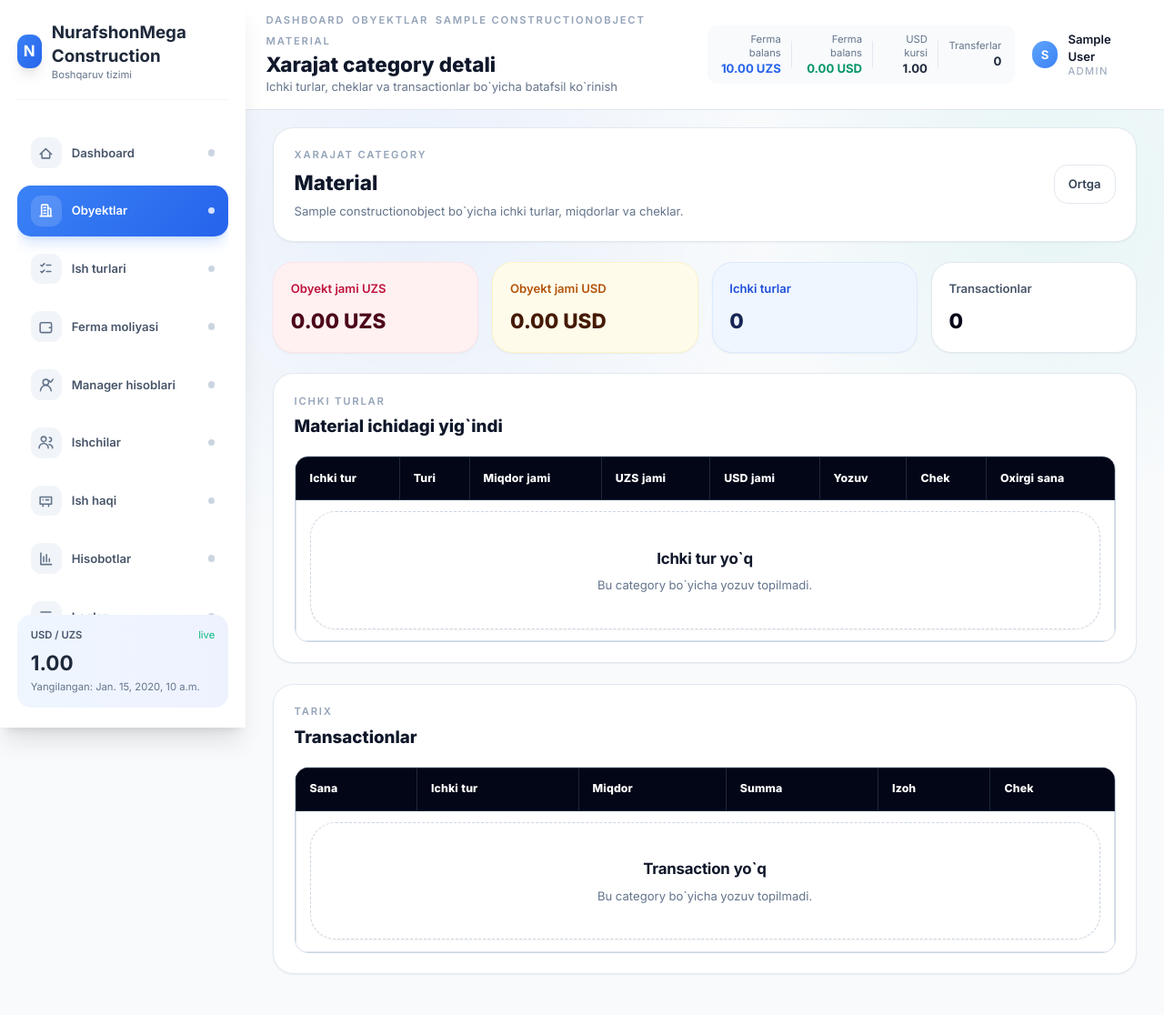
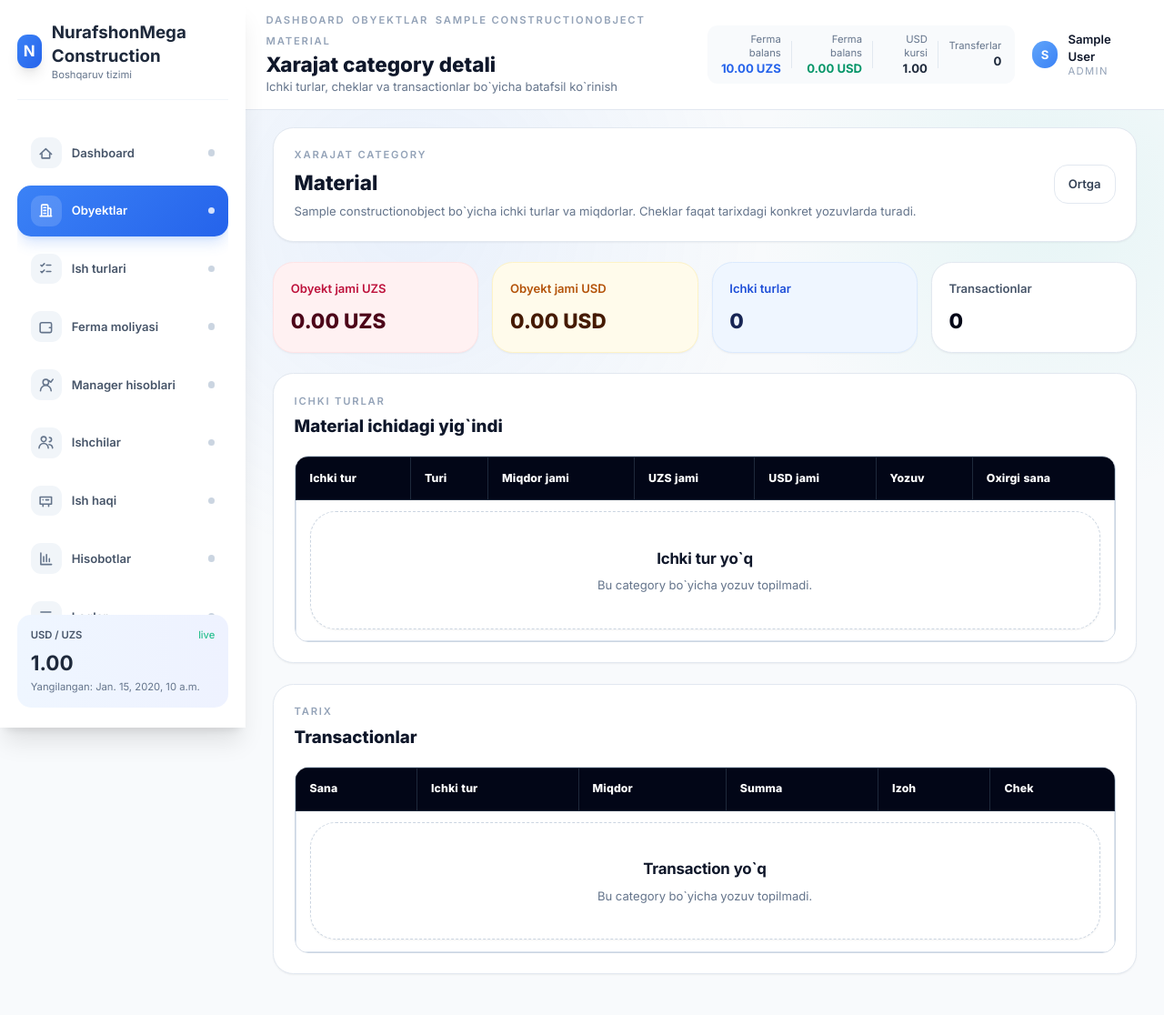
Before and after one commit to IskandarDusbekov/NMC, a Django app: page /objects/1/expenses/1/ in a window 1280 px wide. Shown: the whole page at 91% size. Run offline with Django 5.2, Linux system fonts and the light colour scheme; a user stored in the database is signed in; data comes from the database, SQL or seed files in the repository; tables that the repository leaves empty hold one stand-in row (values such as "Sample post"); data that the repository does not hold is empty; some libraries are stand-ins or nearby versions.

Commit message:
Update object_expense_category_detail.html

```diff
--- a/templates/objects/object_expense_category_detail.html
+++ b/templates/objects/object_expense_category_detail.html
@@ -7,7 +7,7 @@
             <div>
                 <p class="text-xs font-semibold uppercase tracking-[0.16em] text-slate-400">Xarajat category</p>
                 <h2 class="mt-2 text-2xl font-extrabold text-slate-900">{{ category.name }}</h2>
-                <p class="mt-2 text-sm text-slate-500">{{ construction_object.name }} bo`yicha ichki turlar, miqdorlar va cheklar.</p>
+                <p class="mt-2 text-sm text-slate-500">{{ construction_object.name }} bo`yicha ichki turlar va miqdorlar. Cheklar faqat tarixdagi konkret yozuvlarda turadi.</p>
             </div>
             <a href="{% url 'objects:detail' construction_object.pk %}?tab=expenses" class="rounded-2xl border border-slate-200 px-4 py-3 text-sm font-semibold text-slate-700">Ortga</a>
         </div>
@@ -47,7 +47,6 @@
                         <th class="border border-slate-800 px-4 py-4 font-semibold">UZS jami</th>
                         <th class="border border-slate-800 px-4 py-4 font-semibold">USD jami</th>
                         <th class="border border-slate-800 px-4 py-4 font-semibold">Yozuv</th>
-                        <th class="border border-slate-800 px-4 py-4 font-semibold">Chek</th>
                         <th class="border border-slate-800 px-4 py-4 font-semibold">Oxirgi sana</th>
                     </tr>
                 </thead>
@@ -60,17 +59,10 @@
                             <td class="border border-slate-200 px-4 py-3 font-extrabold text-emerald-700">{{ row.total_uzs|money }}</td>
                             <td class="border border-slate-200 px-4 py-3 font-extrabold text-cyan-700">{{ row.total_usd|money }}</td>
                             <td class="border border-slate-200 px-4 py-3 text-center font-semibold text-slate-700">{{ row.count }}</td>
-                            <td class="border border-slate-200 px-4 py-3 text-center">
-                                {% if row.receipt_url %}
-                                    <a href="{{ row.receipt_url }}" target="_blank" class="rounded-xl border border-emerald-200 bg-emerald-50 px-3 py-2 text-xs font-bold text-emerald-700">Chek</a>
-                                {% else %}
-                                    <span class="text-slate-400">-</span>
-                                {% endif %}
-                            </td>
                             <td class="border border-slate-200 px-4 py-3 text-slate-600">{{ row.latest_date|date:"d.m.Y" }}</td>
                         </tr>
                     {% empty %}
-                        <tr><td colspan="8" class="px-4 py-10">{% include "includes/empty_state.html" with title="Ichki tur yo`q" text="Bu category bo`yicha yozuv topilmadi." %}</td></tr>
+                        <tr><td colspan="7" class="px-4 py-10">{% include "includes/empty_state.html" with title="Ichki tur yo`q" text="Bu category bo`yicha yozuv topilmadi." %}</td></tr>
                     {% endfor %}
                 </tbody>
             </table>
```
